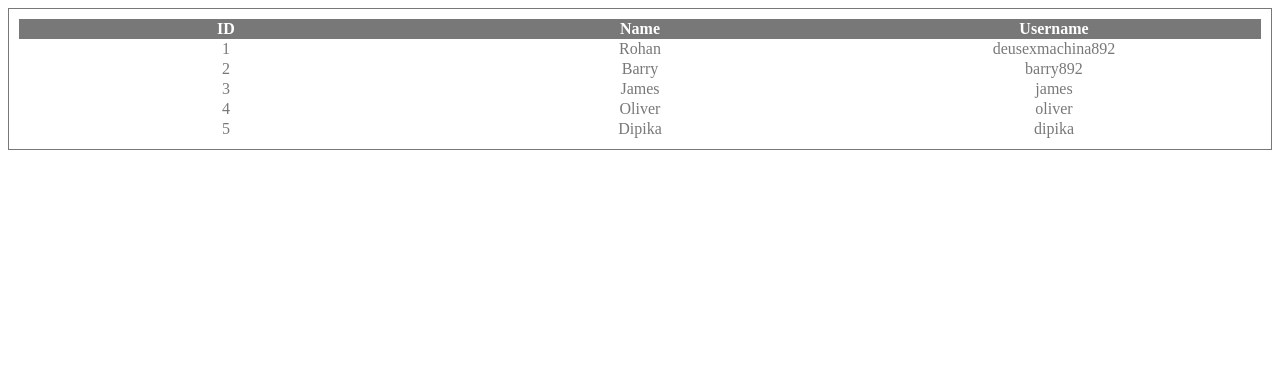
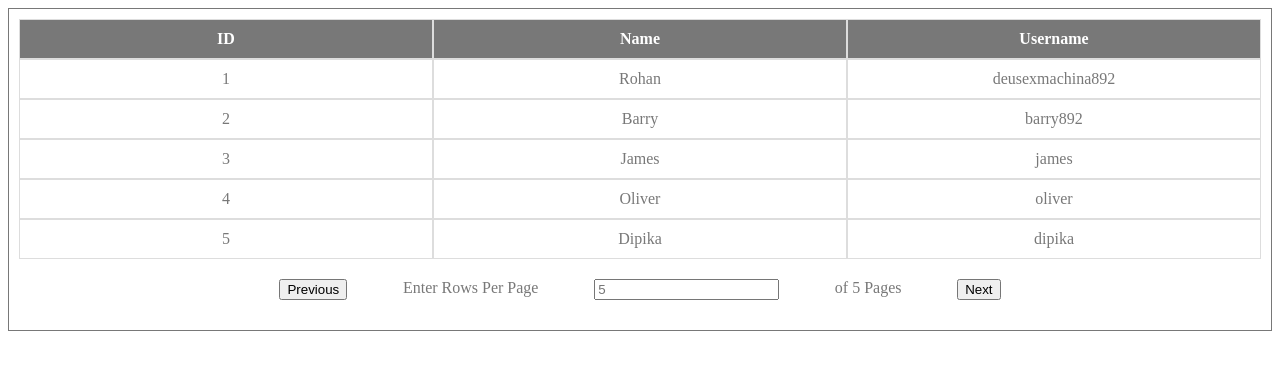
Before and after one commit to deusexmachina892/reusable-table-component, a React app: page / in a window 1280 px wide. Shown: the top 370 px of the page. Built offline with nearby package versions, Linux system fonts and the light colour scheme.

Commit message:
Basic Pagination Setup

```diff
--- a/src/assets/table.css
+++ b/src/assets/table.css
@@ -1,4 +1,35 @@
 .selectedRow{
     color: #fff;
-    background-color: blue;
+    background-color: #ddd;
 }
+
+
+th, td {
+    border: 1px solid #ddd;
+    padding: 10px;
+}
+
+th:hover, th:active {
+    cursor: pointer;
+}
+.tr-even {
+    background: #f6f6f6;
+}
+
+tbody>tr :hover, tbody>r :active{
+    cursor: pointer;
+    background: #ddd !important;
+}
+
+.pagination {
+    display: flex;
+    justify-content: center;
+    margin: 10px;
+    padding: 10px;
+}
+
+.pagination main{
+    display: flex;
+    justify-content: space-between;
+    width: 60%;
+}
--- /dev/null
+++ b/src/components/table/Pagination.jsx
@@ -0,0 +1,24 @@
+import React, { Component } from 'react';
+
+class Pagination extends Component{
+    render(){
+        const { length } = this.props;
+        return(
+            <section className='pagination'>
+                <main>
+                    <button className='paginationBtn'>
+                        Previous
+                    </button>
+                    <label>Enter Rows Per Page</label>
+                    <input placeholder={length < 20?length:20} />
+                    <label>of {length} Pages</label>
+                    <button className='paginationBtn'>
+                        Next
+                    </button>
+                </main>
+            </section>
+        )
+    }
+}
+
+export default Pagination;
--- a/src/components/table/Table.jsx
+++ b/src/components/table/Table.jsx
@@ -1,5 +1,8 @@
-import React, { PureComponent } from 'react';
+import React, { PureComponent, Fragment } from 'react';
+
+import Pagination from './Pagination';
 import '../../assets/table.css';
+
 
 class Table extends PureComponent{
     constructor(props){
@@ -64,9 +67,10 @@ class Table extends PureComponent{
 
     render(){
         console.log(this.state.selectedRows)
-        const { cols, data, columnStyleProps } = this.props;
+        const { cols, data, columnStyleProps, pagination } = this.props;
         const gridTemplateColumns = Array(cols.length).fill('1fr').join(' ');
         return(
+            <Fragment>
                  <table style={{display: 'flex', flexFlow: 'column wrap', justifyContent:'center'}}>
                     <thead  style={columnStyleProps}>
                         <tr style={{display: 'grid', gridTemplateColumns, width:'100%'}}>
@@ -77,6 +81,8 @@ class Table extends PureComponent{
                         {data && this.renderRows(gridTemplateColumns)}
                     </tbody>
                 </table>
+                {pagination && <Pagination length={data.length}/>}
+            </Fragment>
         )
     }
 }
--- a/src/containers/App.jsx
+++ b/src/containers/App.jsx
@@ -1,5 +1,5 @@
 import React, { PureComponent, Fragment } from 'react';
-import { TableContainer, Table } from '../components/table';
+import { TableContainer, Table, Pagination } from '../components/table';
 
 const cols = [
     {id: 'id', title: 'ID'},
@@ -43,6 +43,7 @@ class App extends PureComponent{
                         cols={cols}
                         data={data}
                         columnStyleProps={columnStyleProps}
+                        pagination
                     />
                 </TableContainer>
             </Fragment>
```
Lines whose indentation alone changed are shown as unchanged.
